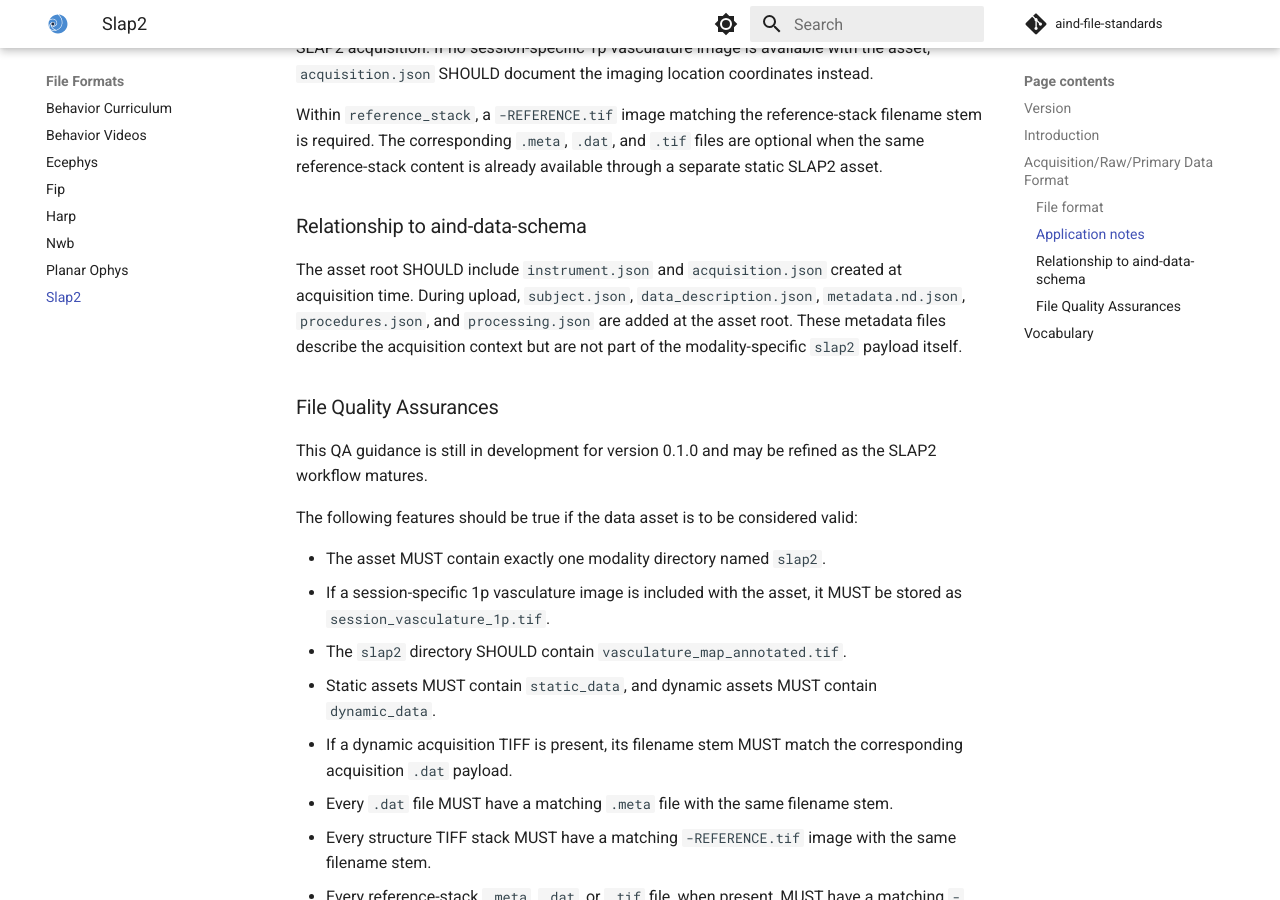
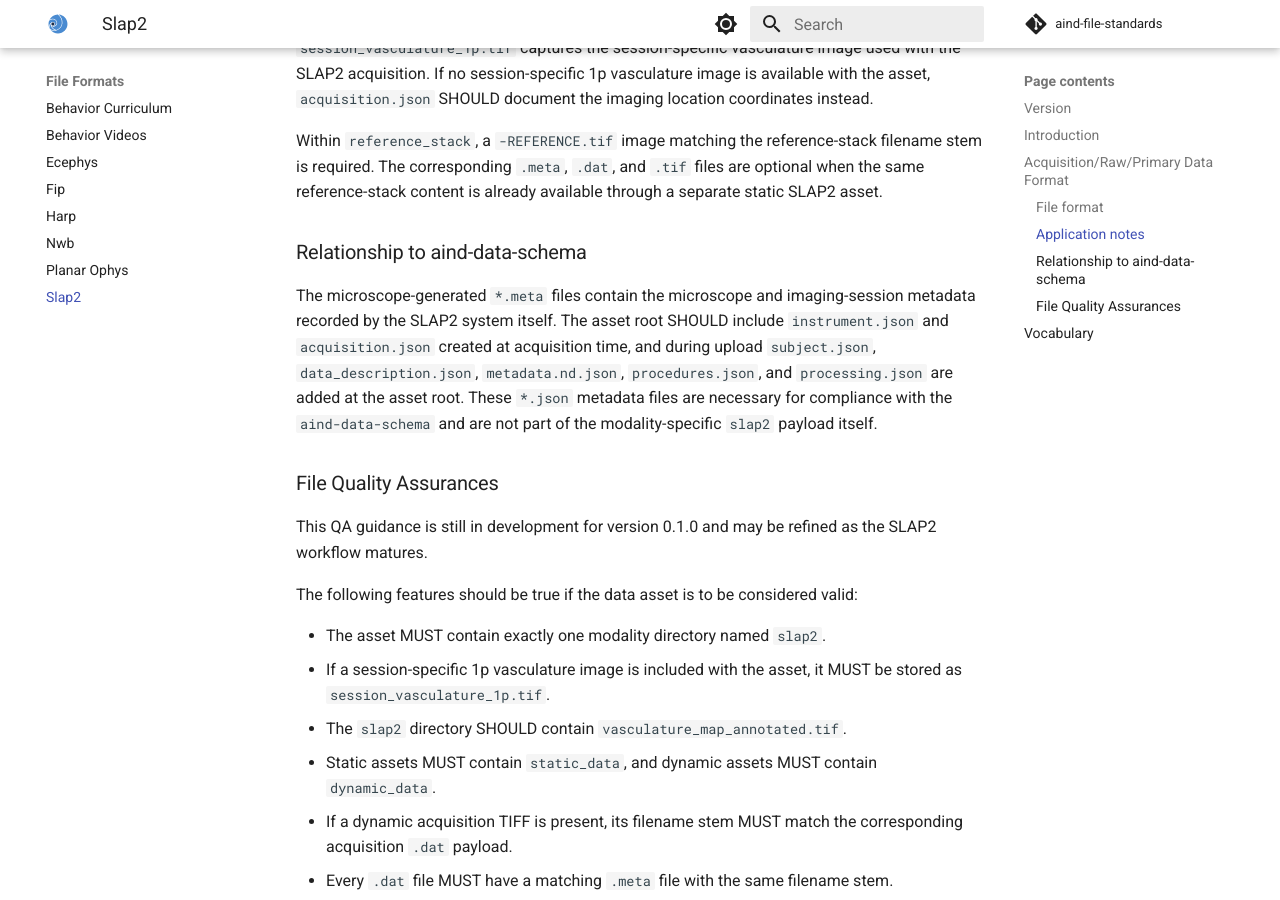
Before and after one commit to AllenNeuralDynamics/aind-file-standards, an MkDocs documentation site: the page built from docs/file_formats/slap2.md, in a window 1280 px wide and 900 px high, scrolled down 2059 px. Built offline with MkDocs 1.6.1 and Material for MkDocs 9.7.7, drawn with Linux system fonts in a browser that asks for light colours; comment, search, counter and statistics services are not loaded; some of the changed text lies outside the part shown.

Commit message:
docs: clarify SLAP2 metadata scope

```diff
--- a/docs/file_formats/slap2.md
+++ b/docs/file_formats/slap2.md
@@ -6,7 +6,7 @@
 
 ## Introduction
 
-This document describes the standards for SLAP2 optical physiology data assets. The standard covers both static SLAP2 structure acquisitions and dynamic SLAP2 experiment acquisitions.
+This document describes the standards for SLAP2 optical physiology data assets. The standard covers both static SLAP2 structure acquisitions and dynamic SLAP2 experiment acquisitions. Derived SLAP2 data are not yet specified in this standard and are planned for a later version.
 
 ## Acquisition/Raw/Primary Data Format
 
@@ -69,7 +69,7 @@ Within `reference_stack`, a `-REFERENCE.tif` image matching the reference-stack
 
 ### Relationship to aind-data-schema
 
-The asset root SHOULD include `instrument.json` and `acquisition.json` created at acquisition time. During upload, `subject.json`, `data_description.json`, `metadata.nd.json`, `procedures.json`, and `processing.json` are added at the asset root. These metadata files describe the acquisition context but are not part of the modality-specific `slap2` payload itself.
+The microscope-generated `*.meta` files contain the microscope and imaging-session metadata recorded by the SLAP2 system itself. The asset root SHOULD include `instrument.json` and `acquisition.json` created at acquisition time, and during upload `subject.json`, `data_description.json`, `metadata.nd.json`, `procedures.json`, and `processing.json` are added at the asset root. These `*.json` metadata files are necessary for compliance with the `aind-data-schema` and are not part of the modality-specific `slap2` payload itself.
 
 ### File Quality Assurances
 
```
